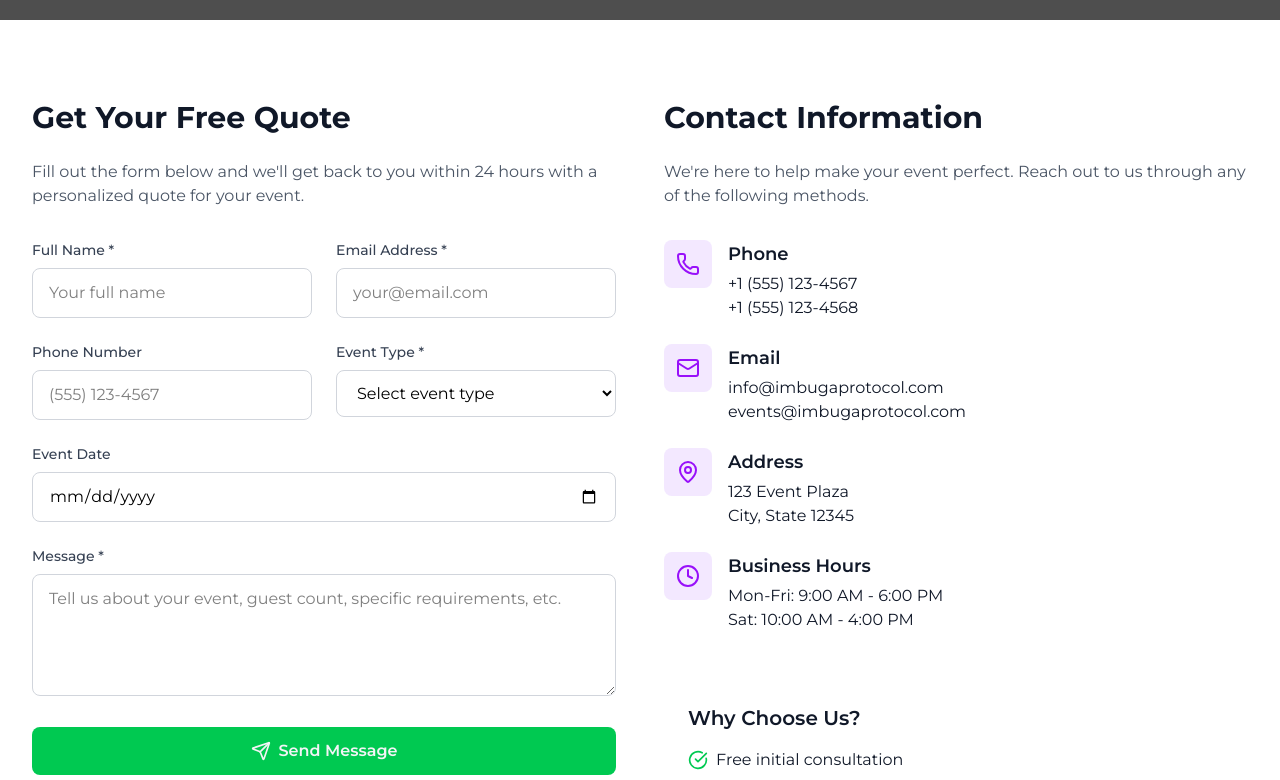
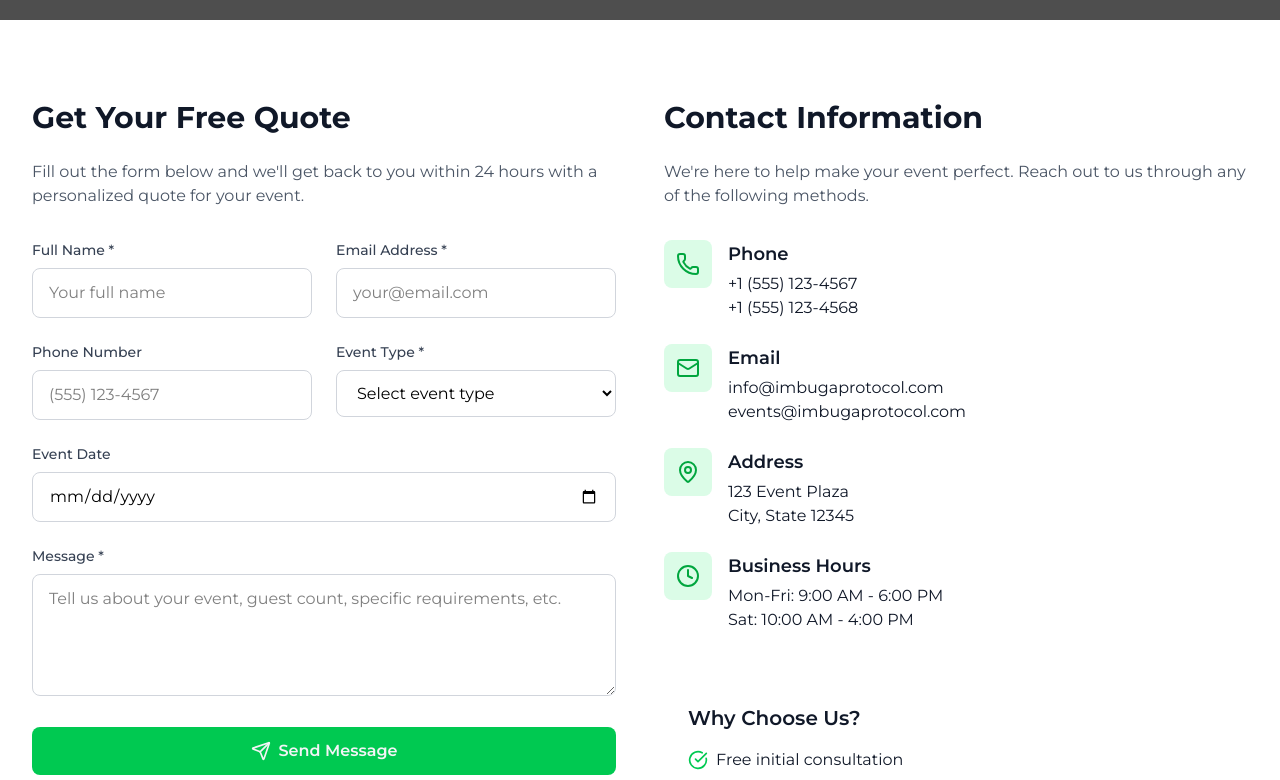
Before and after one commit to Franklin-pro/Imbuga-Garden, a React (Vite) app: page /contact in a window 1280 px wide. Shown: the part 444-1224 px from the top of the page. Built offline with nearby package versions, Linux system fonts and the light colour scheme; grey boxes are pictures that could not be loaded.

Commit message:
redirects file

```diff
--- a/src/pages/Contact.jsx
+++ b/src/pages/Contact.jsx
@@ -30,22 +30,22 @@
 
   const contactInfo = [
     {
-      icon: <Phone className="h-6 w-6 text-purple-600" />,
+      icon: <Phone className="h-6 w-6 text-green-600" />,
       title: "Phone",
       details: ["+1 (555) 123-4567", "+1 (555) 123-4568"]
     },
     {
-      icon: <Mail className="h-6 w-6 text-purple-600" />,
+      icon: <Mail className="h-6 w-6 text-green-600" />,
       title: "Email",
       details: ["info@imbugaprotocol.com", "events@imbugaprotocol.com"]
     },
     {
-      icon: <MapPin className="h-6 w-6 text-purple-600" />,
+      icon: <MapPin className="h-6 w-6 text-green-600" />,
       title: "Address",
       details: ["123 Event Plaza", "City, State 12345"]
     },
     {
-      icon: <Clock className="h-6 w-6 text-purple-600" />,
+      icon: <Clock className="h-6 w-6 text-green-600" />,
       title: "Business Hours",
       details: ["Mon-Fri: 9:00 AM - 6:00 PM", "Sat: 10:00 AM - 4:00 PM"]
     }
@@ -121,7 +121,7 @@
                       value={formData.name}
                       onChange={handleChange}
                       required
-                      className="w-full px-4 py-3 border border-gray-300 dark:border-slate-600 dark:bg-slate-800 dark:text-gray-100 rounded-lg focus:ring-2 focus:ring-purple-600 focus:border-transparent"
+                      className="w-full px-4 py-3 border border-gray-300 dark:border-slate-600 dark:bg-slate-800 dark:text-gray-100 rounded-lg focus:ring-2 focus:ring-green-600 focus:border-transparent"
                       placeholder="Your full name"
                     />
                   </div>
@@ -135,7 +135,7 @@
                       value={formData.email}
                       onChange={handleChange}
                       required
-                      className="w-full px-4 py-3 border border-gray-300 dark:border-slate-600 dark:bg-slate-800 dark:text-gray-100 rounded-lg focus:ring-2 focus:ring-purple-600 focus:border-transparent"
+                      className="w-full px-4 py-3 border border-gray-300 dark:border-slate-600 dark:bg-slate-800 dark:text-gray-100 rounded-lg focus:ring-2 focus:ring-green-600 focus:border-transparent"
                       placeholder="your@email.com"
                     />
                   </div>
@@ -151,7 +151,7 @@
                       name="phone"
                       value={formData.phone}
                       onChange={handleChange}
-                      className="w-full px-4 py-3 border border-gray-300 dark:border-slate-600 dark:bg-slate-800 dark:text-gray-100 rounded-lg focus:ring-2 focus:ring-purple-600 focus:border-transparent"
+                      className="w-full px-4 py-3 border border-gray-300 dark:border-slate-600 dark:bg-slate-800 dark:text-gray-100 rounded-lg focus:ring-2 focus:ring-green-600 focus:border-transparent"
                       placeholder="(555) 123-4567"
                     />
                   </div>
@@ -164,7 +164,7 @@
                       value={formData.eventType}
                       onChange={handleChange}
                       required
-                      className="w-full px-4 py-3 border border-gray-300 dark:border-slate-600 dark:bg-slate-800 dark:text-gray-100 rounded-lg focus:ring-2 focus:ring-purple-600 focus:border-transparent"
+                      className="w-full px-4 py-3 border border-gray-300 dark:border-slate-600 dark:bg-slate-800 dark:text-gray-100 rounded-lg focus:ring-2 focus:ring-green-600 focus:border-transparent"
                     >
                       <option value="">Select event type</option>
                       {eventTypes.map((type) => (
@@ -183,7 +183,7 @@
                     name="eventDate"
                     value={formData.eventDate}
                     onChange={handleChange}
-                    className="w-full px-4 py-3 border border-gray-300 dark:border-slate-600 dark:bg-slate-800 dark:text-gray-100 rounded-lg focus:ring-2 focus:ring-purple-600 focus:border-transparent"
+                    className="w-full px-4 py-3 border border-gray-300 dark:border-slate-600 dark:bg-slate-800 dark:text-gray-100 rounded-lg focus:ring-2 focus:ring-green-600 focus:border-transparent"
                   />
                 </div>
 
@@ -197,7 +197,7 @@
                     onChange={handleChange}
                     required
                     rows={4}
-                    className="w-full px-4 py-3 border border-gray-300 dark:border-slate-600 dark:bg-slate-800 dark:text-gray-100 rounded-lg focus:ring-2 focus:ring-purple-600 focus:border-transparent"
+                    className="w-full px-4 py-3 border border-gray-300 dark:border-slate-600 dark:bg-slate-800 dark:text-gray-100 rounded-lg focus:ring-2 focus:ring-green-600 focus:border-transparent"
                     placeholder="Tell us about your event, guest count, specific requirements, etc."
                   />
                 </div>
@@ -227,7 +227,7 @@
               <div className="space-y-6">
                 {contactInfo.map((info, index) => (
                   <div key={index} className="flex items-start space-x-4">
-                    <div className="flex-shrink-0 p-3 bg-purple-100 rounded-lg">
+                    <div className="flex-shrink-0 p-3 bg-green-100 rounded-lg">
                       {info.icon}
                     </div>
                     <div>
@@ -288,7 +288,7 @@
             </a>
             <a
               href="mailto:info@imbugaprotocol.com"
-              className="border-2 dark:border-white border-green-400 dark:text-white text-green-500 px-8 py-3 rounded-lg font-semibold hover:bg-white hover:text-purple-600 transition-colors inline-block"
+              className="border-2 dark:border-white border-green-400 dark:text-white text-green-500 px-8 py-3 rounded-lg font-semibold hover:bg-white hover:text-green-600 transition-colors inline-block"
             >
               Email Us
             </a>
```
Also changed, not shown: 1 other file (tests, documents, lock files or other folders).
